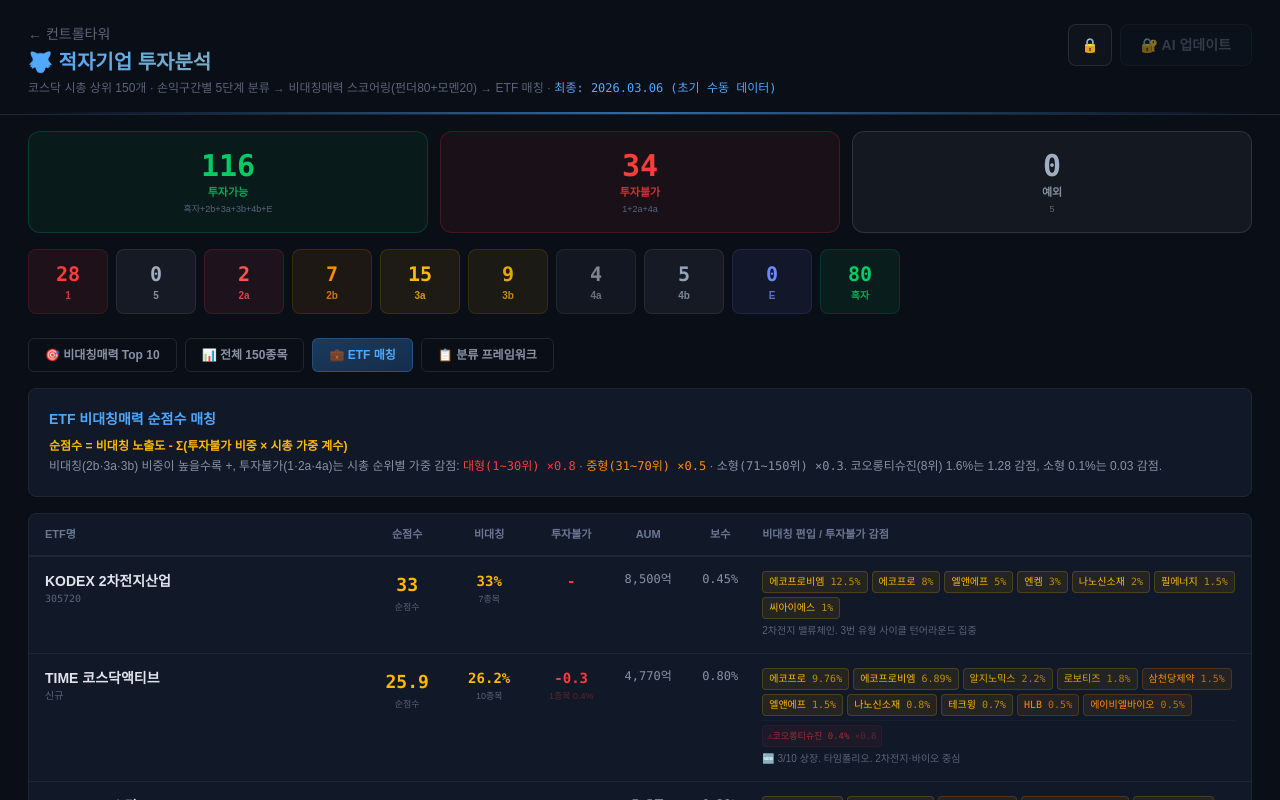
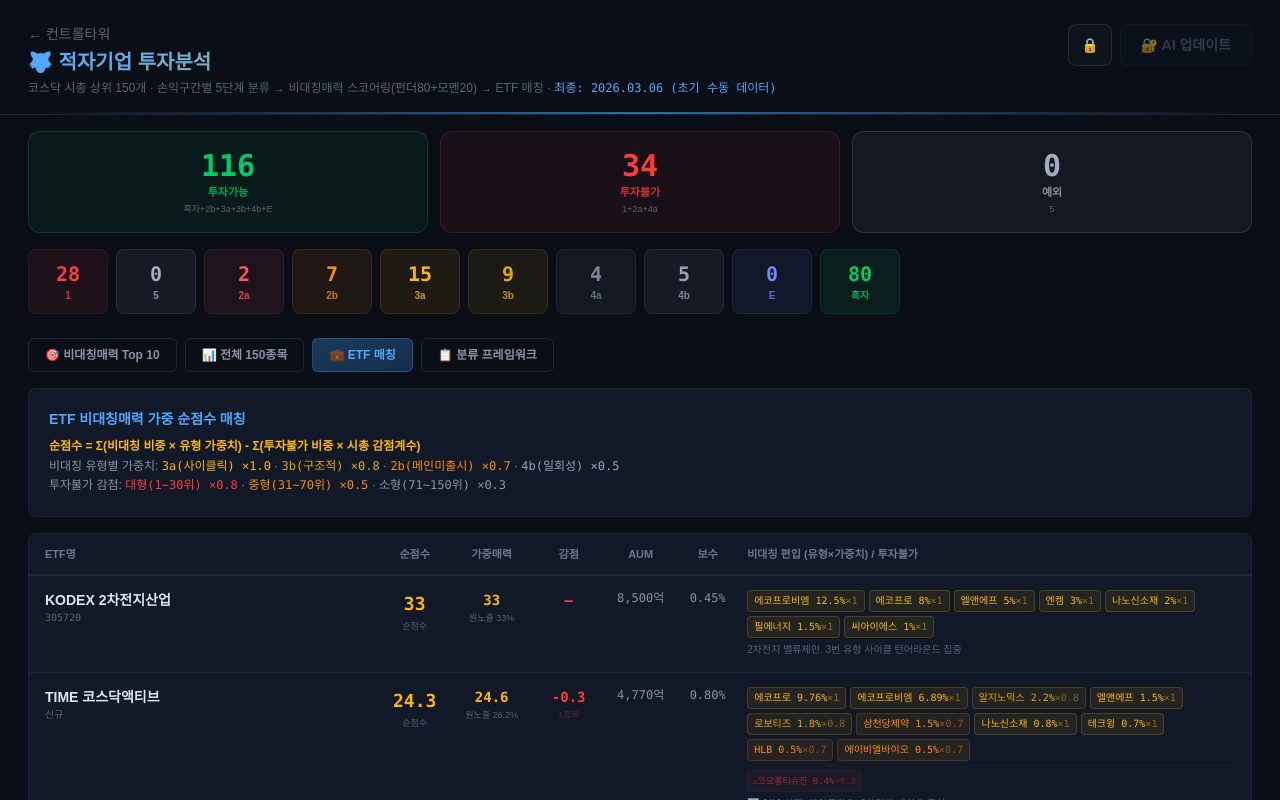
Before and after one commit to mib7514/wolfpack, a Next.js app: page /modules/deficit-analysis in a window 1280 px wide. Both pictures are taken after a click on the button "💼 ETF 매칭". Shown: the top 800 px of the page. Built offline with nearby package versions, Linux system fonts and the light colour scheme.

Commit message:
Update page.js

```diff
--- a/app/modules/deficit-analysis/page.js
+++ b/app/modules/deficit-analysis/page.js
@@ -15,7 +15,7 @@
 };
 
 const INVESTABLE_TYPES = new Set(["2b", "3a", "3b", "4b", "E", "흑자"]);
-const ASYMMETRIC_TYPES = new Set(["2b", "3a", "3b"]);
+const ASYMMETRIC_TYPES = new Set(["2b", "3a", "3b", "4b"]);
 
 const SEED_COMPANIES = [
   { rank: 1,  name: "에코프로",       cap: 230819, per: -1148.65, roe: -12.57, type: "3a",  detail: "양극재 영업손실 3145억. GP는 유지. 사이클릭 적자" },
@@ -210,17 +210,17 @@
 /* ETF 데이터 */
 const ETF_DATA = [
   { name: "KODEX 코스닥150", code: "229200", aum: "7.5조", fee: "0.20%", note: "코스닥 대표 150종목 패시브. 시총 가중",
-    holdings: [{ name: "에코프로", weight: 8.2 },{ name: "에코프로비엠", weight: 7.0 },{ name: "삼천당제약", weight: 3.0 },{ name: "에이비엘바이오", weight: 1.5 },{ name: "HLB", weight: 1.2 },{ name: "리가켐바이오", weight: 1.0 },{ name: "로보티즈", weight: 1.3 },{ name: "테크윙", weight: 0.9 },{ name: "알지노믹스", weight: 0.8 },{ name: "메지온", weight: 0.6 },{ name: "엔켐", weight: 0.7 },{ name: "카카오게임즈", weight: 0.7 },{ name: "나노신소재", weight: 0.5 },{ name: "심텍", weight: 0.5 },{ name: "인텔리안테크", weight: 0.5 },{ name: "고영", weight: 0.4 },{ name: "엘앤에프", weight: 0.6 },{ name: "씨젠", weight: 0.3 },{ name: "필에너지", weight: 0.2 },{ name: "에이치엘비", weight: 0.2 },{ name: "코오롱티슈진", weight: 1.6 },{ name: "보로노이", weight: 1.0 },{ name: "펩트론", weight: 1.0 },{ name: "에임드바이오", weight: 0.7 },{ name: "올릭스", weight: 0.7 },{ name: "디앤디파마텍", weight: 0.6 },{ name: "오름테라퓨틱", weight: 0.4 },{ name: "우리기술", weight: 0.5 },{ name: "원익홀딩스", weight: 0.4 },{ name: "하나마이크론", weight: 0.4 },{ name: "차바이오텍", weight: 0.3 }] },
+    holdings: [{ name: "에코프로", weight: 8.2 },{ name: "에코프로비엠", weight: 7.0 },{ name: "삼천당제약", weight: 3.0 },{ name: "에이비엘바이오", weight: 1.5 },{ name: "HLB", weight: 1.2 },{ name: "리가켐바이오", weight: 1.0 },{ name: "로보티즈", weight: 1.3 },{ name: "테크윙", weight: 0.9 },{ name: "알지노믹스", weight: 0.8 },{ name: "메지온", weight: 0.6 },{ name: "엔켐", weight: 0.7 },{ name: "카카오게임즈", weight: 0.7 },{ name: "나노신소재", weight: 0.5 },{ name: "심텍", weight: 0.5 },{ name: "인텔리안테크", weight: 0.5 },{ name: "고영", weight: 0.4 },{ name: "엘앤에프", weight: 0.6 },{ name: "씨젠", weight: 0.3 },{ name: "필에너지", weight: 0.2 },{ name: "에이치엘비", weight: 0.2 },{ name: "코오롱티슈진", weight: 1.6 },{ name: "보로노이", weight: 1.0 },{ name: "펩트론", weight: 1.0 },{ name: "에임드바이오", weight: 0.7 },{ name: "올릭스", weight: 0.7 },{ name: "디앤디파마텍", weight: 0.6 },{ name: "오름테라퓨틱", weight: 0.4 },{ name: "우리기술", weight: 0.5 },{ name: "원익홀딩스", weight: 0.4 },{ name: "하나마이크론", weight: 0.4 },{ name: "차바이오텍", weight: 0.3 },{ name: "서진시스템", weight: 0.5 },{ name: "성호전자", weight: 0.5 },{ name: "태성", weight: 0.4 },{ name: "CJ ENM", weight: 0.3 },{ name: "메디톡스", weight: 0.1 }] },
   { name: "TIGER 코스닥150", code: "232080", aum: "1.3조", fee: "0.19%", note: "KODEX와 동일 지수. 최저 보수",
-    holdings: [{ name: "에코프로", weight: 8.2 },{ name: "에코프로비엠", weight: 7.0 },{ name: "삼천당제약", weight: 3.0 },{ name: "에이비엘바이오", weight: 1.5 },{ name: "HLB", weight: 1.2 },{ name: "리가켐바이오", weight: 1.0 },{ name: "로보티즈", weight: 1.3 },{ name: "테크윙", weight: 0.9 },{ name: "알지노믹스", weight: 0.8 },{ name: "메지온", weight: 0.6 },{ name: "엔켐", weight: 0.7 },{ name: "카카오게임즈", weight: 0.7 },{ name: "나노신소재", weight: 0.5 },{ name: "심텍", weight: 0.5 },{ name: "인텔리안테크", weight: 0.5 },{ name: "고영", weight: 0.4 },{ name: "엘앤에프", weight: 0.6 },{ name: "씨젠", weight: 0.3 },{ name: "필에너지", weight: 0.2 },{ name: "에이치엘비", weight: 0.2 },{ name: "코오롱티슈진", weight: 1.6 },{ name: "보로노이", weight: 1.0 },{ name: "펩트론", weight: 1.0 },{ name: "에임드바이오", weight: 0.7 },{ name: "올릭스", weight: 0.7 },{ name: "디앤디파마텍", weight: 0.6 },{ name: "오름테라퓨틱", weight: 0.4 },{ name: "우리기술", weight: 0.5 },{ name: "원익홀딩스", weight: 0.4 },{ name: "하나마이크론", weight: 0.4 },{ name: "차바이오텍", weight: 0.3 }] },
+    holdings: [{ name: "에코프로", weight: 8.2 },{ name: "에코프로비엠", weight: 7.0 },{ name: "삼천당제약", weight: 3.0 },{ name: "에이비엘바이오", weight: 1.5 },{ name: "HLB", weight: 1.2 },{ name: "리가켐바이오", weight: 1.0 },{ name: "로보티즈", weight: 1.3 },{ name: "테크윙", weight: 0.9 },{ name: "알지노믹스", weight: 0.8 },{ name: "메지온", weight: 0.6 },{ name: "엔켐", weight: 0.7 },{ name: "카카오게임즈", weight: 0.7 },{ name: "나노신소재", weight: 0.5 },{ name: "심텍", weight: 0.5 },{ name: "인텔리안테크", weight: 0.5 },{ name: "고영", weight: 0.4 },{ name: "엘앤에프", weight: 0.6 },{ name: "씨젠", weight: 0.3 },{ name: "필에너지", weight: 0.2 },{ name: "에이치엘비", weight: 0.2 },{ name: "코오롱티슈진", weight: 1.6 },{ name: "보로노이", weight: 1.0 },{ name: "펩트론", weight: 1.0 },{ name: "에임드바이오", weight: 0.7 },{ name: "올릭스", weight: 0.7 },{ name: "디앤디파마텍", weight: 0.6 },{ name: "오름테라퓨틱", weight: 0.4 },{ name: "우리기술", weight: 0.5 },{ name: "원익홀딩스", weight: 0.4 },{ name: "하나마이크론", weight: 0.4 },{ name: "차바이오텍", weight: 0.3 },{ name: "서진시스템", weight: 0.5 },{ name: "성호전자", weight: 0.5 },{ name: "태성", weight: 0.4 },{ name: "CJ ENM", weight: 0.3 },{ name: "메디톡스", weight: 0.1 }] },
   { name: "TIME 코스닥액티브", code: "신규", aum: "4,770억", fee: "0.80%", note: "🆕 3/10 상장. 타임폴리오. 2차전지·바이오 중심",
     holdings: [{ name: "에코프로", weight: 9.76 },{ name: "에코프로비엠", weight: 6.89 },{ name: "알지노믹스", weight: 2.2 },{ name: "로보티즈", weight: 1.8 },{ name: "삼천당제약", weight: 1.5 },{ name: "엘앤에프", weight: 1.5 },{ name: "나노신소재", weight: 0.8 },{ name: "테크윙", weight: 0.7 },{ name: "HLB", weight: 0.5 },{ name: "에이비엘바이오", weight: 0.5 },{ name: "코오롱티슈진", weight: 0.4 }] },
   { name: "KoAct 코스닥액티브", code: "신규", aum: "5,950억", fee: "0.50%", note: "🆕 3/10 상장. 삼성액티브. 공격적 종목 발굴",
-    holdings: [{ name: "로보티즈", weight: 3.0 },{ name: "테크윙", weight: 2.0 },{ name: "에코프로비엠", weight: 2.5 },{ name: "에코프로", weight: 2.0 },{ name: "인텔리안테크", weight: 3.0 },{ name: "고영", weight: 1.5 },{ name: "심텍", weight: 1.0 },{ name: "엘앤에프", weight: 1.0 },{ name: "삼천당제약", weight: 0.8 },{ name: "위메이드", weight: 0.5 },{ name: "원익홀딩스", weight: 0.3 }] },
+    holdings: [{ name: "로보티즈", weight: 3.0 },{ name: "테크윙", weight: 2.0 },{ name: "에코프로비엠", weight: 2.5 },{ name: "에코프로", weight: 2.0 },{ name: "인텔리안테크", weight: 3.0 },{ name: "고영", weight: 1.5 },{ name: "심텍", weight: 1.0 },{ name: "엘앤에프", weight: 1.0 },{ name: "삼천당제약", weight: 0.8 },{ name: "위메이드", weight: 0.5 },{ name: "원익홀딩스", weight: 0.3 },{ name: "서진시스템", weight: 0.5 },{ name: "성호전자", weight: 0.3 }] },
   { name: "KODEX 2차전지산업", code: "305720", aum: "8,500억", fee: "0.45%", note: "2차전지 밸류체인. 3번 유형 사이클 턴어라운드 집중",
     holdings: [{ name: "에코프로비엠", weight: 12.5 },{ name: "에코프로", weight: 8.0 },{ name: "엘앤에프", weight: 5.0 },{ name: "나노신소재", weight: 2.0 },{ name: "엔켐", weight: 3.0 },{ name: "필에너지", weight: 1.5 },{ name: "씨아이에스", weight: 1.0 }] },
   { name: "KODEX 코스닥150IT", code: "261060", aum: "1,100억", fee: "0.25%", note: "코스닥 IT 섹터. 3번 반도체장비 밀집",
-    holdings: [{ name: "테크윙", weight: 3.8 },{ name: "심텍", weight: 1.8 },{ name: "고영", weight: 1.5 },{ name: "인텔리안테크", weight: 1.2 },{ name: "티에스이", weight: 1.0 }] },
+    holdings: [{ name: "테크윙", weight: 3.8 },{ name: "심텍", weight: 1.8 },{ name: "고영", weight: 1.5 },{ name: "인텔리안테크", weight: 1.2 },{ name: "티에스이", weight: 1.0 },{ name: "서진시스템", weight: 2.5 },{ name: "태성", weight: 1.8 },{ name: "성호전자", weight: 1.5 }] },
   { name: "TIGER 코리아휴머노이드로봇", code: "490600", aum: "2,800억", fee: "0.45%", note: "휴머노이드 로봇. 3번 로보티즈 10.9%",
     holdings: [{ name: "로보티즈", weight: 10.9 }] },
   { name: "TIGER 코스닥150바이오테크", code: "261070", aum: "3,200억", fee: "0.40%", note: "코스닥 바이오. 2b+3 바이오 집중",
@@ -232,11 +232,15 @@
 ];
 
 const NO_INVEST_TYPES = new Set(["1", "2a", "4a"]);
-// 시총 가중 감점: 시총 순위별 감점 계수 (대형일수록 드래그가 크므로 감점 가중)
+
+// 비대칭매력 유형별 가중치 — 유형마다 1% 노출의 가치가 다름
+const ASYM_WEIGHT = { "3a": 1.0, "3b": 0.8, "2b": 0.7, "4b": 0.5 };
+
+// 시총 가중 감점: 시총 순위별 감점 계수
 function capPenaltyCoeff(rank) {
-  if (rank <= 30) return 0.8;  // 대형 투자불가 — 높은 감점
-  if (rank <= 70) return 0.5;  // 중형
-  return 0.3;                   // 소형 — 낮은 감점
+  if (rank <= 30) return 0.8;
+  if (rank <= 70) return 0.5;
+  return 0.3;
 }
 
 function calcETFScores(allCompanies) {
@@ -249,21 +253,22 @@
       const comp = companyMap.get(h.name);
       if (!comp) return;
       const entry = { ...h, type: comp.type, detail: comp.detail, rank: comp.rank };
-      if (ASYMMETRIC_TYPES.has(comp.type)) asymHoldings.push(entry);
+      if (ASYM_WEIGHT[comp.type] !== undefined) asymHoldings.push(entry);
       else if (NO_INVEST_TYPES.has(comp.type)) noInvestHoldings.push(entry);
     });
 
     const asymExposure = Math.round(asymHoldings.reduce((s, h) => s + h.weight, 0) * 10) / 10;
+    // 가중 비대칭 점수: 각 종목의 (비중 × 유형 가중치) 합산
+    const weightedAsym = Math.round(asymHoldings.reduce((s, h) => s + h.weight * (ASYM_WEIGHT[h.type] || 0), 0) * 10) / 10;
     const noInvestExposure = Math.round(noInvestHoldings.reduce((s, h) => s + h.weight, 0) * 10) / 10;
-    // 시총 가중 감점: 각 투자불가 종목의 (비중 × 시총구간 계수) 합산
     const penalty = Math.round(noInvestHoldings.reduce((s, h) => s + h.weight * capPenaltyCoeff(h.rank), 0) * 10) / 10;
-    const netScore = Math.round((asymExposure - penalty) * 10) / 10;
+    const netScore = Math.round((weightedAsym - penalty) * 10) / 10;
 
-    const byType = { "2b": 0, "3a": 0, "3b": 0 };
+    const byType = { "3a": 0, "3b": 0, "2b": 0, "4b": 0 };
     asymHoldings.forEach(h => { if (byType[h.type] !== undefined) byType[h.type] += h.weight; });
     Object.keys(byType).forEach(k => { byType[k] = Math.round(byType[k] * 10) / 10; });
 
-    return { ...etf, matchedHoldings: asymHoldings, noInvestHoldings, totalExposure: asymExposure, noInvestExposure, penalty, netScore, bdeCount: asymHoldings.length, noInvestCount: noInvestHoldings.length, byType };
+    return { ...etf, matchedHoldings: asymHoldings, noInvestHoldings, asymExposure, weightedAsym, noInvestExposure, penalty, netScore, bdeCount: asymHoldings.length, noInvestCount: noInvestHoldings.length, byType };
   }).sort((a, b) => b.netScore - a.netScore);
 }
 
@@ -471,22 +476,23 @@
         {/* ETF 매칭 */}
         {activeTab === "etf" && (<div>
           <div className="bg-[#111827] border border-[#1E2636] rounded-lg p-5 mb-4">
-            <div className="text-sm font-bold text-[#4EA8FF] mb-2">ETF 비대칭매력 순점수 매칭</div>
+            <div className="text-sm font-bold text-[#4EA8FF] mb-2">ETF 비대칭매력 가중 순점수 매칭</div>
             <div className="text-xs text-[#8892A4] leading-relaxed">
-              <span className="text-[#FFB800] font-bold">순점수 = 비대칭 노출도 - Σ(투자불가 비중 × 시총 가중 계수)</span><br/>
-              비대칭(2b·3a·3b) 비중이 높을수록 +, 투자불가(1·2a·4a)는 시총 순위별 가중 감점: <span className="font-mono text-[#FF3B3B]">대형(1~30위) ×0.8</span> · <span className="font-mono text-[#FF8C00]">중형(31~70위) ×0.5</span> · <span className="font-mono text-[#8892A4]">소형(71~150위) ×0.3</span>. 코오롱티슈진(8위) 1.6%는 1.28 감점, 소형 0.1%는 0.03 감점.
+              <span className="text-[#FFB800] font-bold">순점수 = Σ(비대칭 비중 × 유형 가중치) - Σ(투자불가 비중 × 시총 감점계수)</span><br/>
+              비대칭 유형별 가중치: <span className="font-mono text-[#FFB800]">3a(사이클릭) ×1.0</span> · <span className="font-mono text-[#E6A800]">3b(구조적) ×0.8</span> · <span className="font-mono text-[#FF8C00]">2b(메인미출시) ×0.7</span> · <span className="font-mono text-[#94A3B8]">4b(일회성) ×0.5</span><br/>
+              투자불가 감점: <span className="font-mono text-[#FF3B3B]">대형(1~30위) ×0.8</span> · <span className="font-mono text-[#FF8C00]">중형(31~70위) ×0.5</span> · <span className="font-mono text-[#8892A4]">소형(71~150위) ×0.3</span>
             </div>
           </div>
           <div className="bg-[#111827] border border-[#1E2636] rounded-lg overflow-hidden">
-            <div className="grid gap-3 px-4 py-3 text-[11px] font-bold text-[#6B7894] border-b-2 border-[#1E2636]" style={{gridTemplateColumns:"2fr 70px 70px 70px 60px 60px 3fr"}}><span>ETF명</span><span className="text-center">순점수</span><span className="text-center">비대칭</span><span className="text-center">투자불가</span><span className="text-center">AUM</span><span className="text-center">보수</span><span>비대칭 편입 / 투자불가 감점</span></div>
-            {etfScored.map(etf=>(<div key={etf.code||etf.name} className="grid gap-3 px-4 py-3.5 border-b border-[#1E2636] items-start text-xs hover:bg-[#1A2030] transition" style={{gridTemplateColumns:"2fr 70px 70px 70px 60px 60px 3fr"}}>
+            <div className="grid gap-3 px-4 py-3 text-[11px] font-bold text-[#6B7894] border-b-2 border-[#1E2636]" style={{gridTemplateColumns:"2fr 65px 65px 65px 55px 55px 3fr"}}><span>ETF명</span><span className="text-center">순점수</span><span className="text-center">가중매력</span><span className="text-center">감점</span><span className="text-center">AUM</span><span className="text-center">보수</span><span>비대칭 편입 (유형×가중치) / 투자불가</span></div>
+            {etfScored.map(etf=>(<div key={etf.code||etf.name} className="grid gap-3 px-4 py-3.5 border-b border-[#1E2636] items-start text-xs hover:bg-[#1A2030] transition" style={{gridTemplateColumns:"2fr 65px 65px 65px 55px 55px 3fr"}}>
               <div><div className="font-bold text-sm">{etf.name}</div><div className="text-[10px] text-[#5A6478] font-mono">{etf.code}</div></div>
               <div className="text-center"><span className={`font-mono text-lg font-black ${etf.netScore>=15?"text-[#FFB800]":etf.netScore>=5?"text-[#4EA8FF]":"text-[#5A6478]"}`}>{etf.netScore}</span><div className="text-[9px] text-[#5A6478]">순점수</div></div>
-              <div className="text-center"><span className="font-mono text-sm font-bold text-[#FFB800]">{etf.totalExposure}%</span><div className="text-[9px] text-[#5A6478]">{etf.bdeCount}종목</div></div>
-              <div className="text-center"><span className="font-mono text-sm font-bold text-[#FF3B3B]">{etf.noInvestExposure>0?"-"+etf.penalty:"-"}</span>{etf.noInvestCount>0&&<div className="text-[9px] text-[#FF3B3B50]">{etf.noInvestCount}종목 {etf.noInvestExposure}%</div>}</div>
+              <div className="text-center"><span className="font-mono text-sm font-bold text-[#FFB800]">{etf.weightedAsym}</span><div className="text-[9px] text-[#5A6478]">원노출 {etf.asymExposure}%</div></div>
+              <div className="text-center"><span className="font-mono text-sm font-bold text-[#FF3B3B]">{etf.penalty>0?"-"+etf.penalty:"—"}</span>{etf.noInvestCount>0&&<div className="text-[9px] text-[#FF3B3B50]">{etf.noInvestCount}종목</div>}</div>
               <div className="text-center font-mono text-[#8892A4]">{etf.aum}</div>
               <div className="text-center font-mono text-[#8892A4]">{etf.fee}</div>
-              <div><div className="flex flex-wrap gap-1 mb-1">{etf.matchedHoldings.sort((a,b)=>b.weight-a.weight).map(h=>{const dt=DEFICIT_TYPES[h.type]||DEFICIT_TYPES["흑자"];return(<span key={h.name} className="text-[10px] px-1.5 py-0.5 rounded font-mono" style={{background:dt.bg,color:dt.color,border:`1px solid ${dt.color}30`}}>{h.name} <span className="opacity-70">{h.weight}%</span></span>);})}</div>{etf.noInvestHoldings.length>0&&<div className="flex flex-wrap gap-1 mt-1 pt-1 border-t border-[#1E263680]">{etf.noInvestHoldings.sort((a,b)=>b.weight-a.weight).slice(0,5).map(h=>{const dt=DEFICIT_TYPES[h.type]||DEFICIT_TYPES["1"];const coeff=capPenaltyCoeff(h.rank);return(<span key={h.name} className="text-[9px] px-1 py-0.5 rounded font-mono opacity-60" style={{background:dt.bg,color:dt.color,border:`1px solid ${dt.color}20`}}>⚠{h.name} {h.weight}% <span className="opacity-50">×{coeff}</span></span>);})}{etf.noInvestHoldings.length>5&&<span className="text-[9px] text-[#5A6478]">+{etf.noInvestHoldings.length-5}개</span>}</div>}<div className="text-[10px] text-[#5A6478] mt-1">{etf.note}</div></div>
+              <div><div className="flex flex-wrap gap-1 mb-1">{etf.matchedHoldings.sort((a,b)=>(ASYM_WEIGHT[b.type]||0)*b.weight-(ASYM_WEIGHT[a.type]||0)*a.weight).map(h=>{const dt=DEFICIT_TYPES[h.type]||DEFICIT_TYPES["흑자"];const w=ASYM_WEIGHT[h.type]||0;return(<span key={h.name} className="text-[10px] px-1.5 py-0.5 rounded font-mono" style={{background:dt.bg,color:dt.color,border:`1px solid ${dt.color}30`}}>{h.name} {h.weight}%<span className="opacity-50">×{w}</span></span>);})}</div>{etf.noInvestHoldings.length>0&&<div className="flex flex-wrap gap-1 mt-1 pt-1 border-t border-[#1E263680]">{etf.noInvestHoldings.sort((a,b)=>b.weight-a.weight).slice(0,5).map(h=>{const dt=DEFICIT_TYPES[h.type]||DEFICIT_TYPES["1"];const coeff=capPenaltyCoeff(h.rank);return(<span key={h.name} className="text-[9px] px-1 py-0.5 rounded font-mono opacity-60" style={{background:dt.bg,color:dt.color,border:`1px solid ${dt.color}20`}}>⚠{h.name} {h.weight}%<span className="opacity-50">×{coeff}</span></span>);})}{etf.noInvestHoldings.length>5&&<span className="text-[9px] text-[#5A6478]">+{etf.noInvestHoldings.length-5}개</span>}</div>}<div className="text-[10px] text-[#5A6478] mt-1">{etf.note}</div></div>
             </div>))}
           </div>
           <div className="bg-[#111827] border border-[#1E2636] rounded-lg p-5 mt-4">
@@ -538,10 +544,10 @@
           <div className="bg-[#111827] border border-[#FFB80030] rounded-xl p-5 mb-5" style={{borderLeftWidth:3,borderLeftColor:"#FFB800"}}>
             <div className="text-sm font-bold text-[#FFB800] mb-2">⚡ 비대칭매력이 높은 경우</div>
             <div className="text-xs text-[#8892A4] leading-relaxed space-y-3">
-              <div><div className="text-[#FFB800] font-bold mb-1">3a (사이클릭 OP적자) — 최고 비대칭매력</div><p>업황 사이클 하강이 주원인. GP마진 건재 + 사이클 회복 시 '자동 흑전'. 별도 구조조정 불필요. 에코프로·테크윙 등 2차전지/반도체 하강기 기업. GP마진 30%+ · 적자폭 분기별 축소 · 사이클 촉매 명확 시 최고.</p></div>
-              <div><div className="text-[#E6A800] font-bold mb-1">3b (구조적 투자초과) — 레버리지 기대</div><p>의도적 R&D·마케팅 투자가 GP 초과. 매출 성장률 &gt; 판관비 증가율이면 영업레버리지 전환점. 3a보다 불확실성이 높지만, 플랫폼 기업의 경우 전환 시 폭발력도 큼.</p></div>
-              <div><div className="text-[#FF8C00] font-bold mb-1">2b (메인 미출시) — 고위험 고보상 바이너리</div><p>핵심 파이프라인 성공 시 P&L 구조 자체가 바뀜. 복수 파이프라인(옵셔널리티) · 기존매출로 런웨이 확보 · Phase3/NDA 단계일 때 최고.</p></div>
-              <div><div className="text-[#94A3B8] font-bold mb-1">4b (일회성 계속사업적자) — 숨은 흑자</div><p>본업 흑자인데 환차손·소송 등 비반복 비용으로 일시 적자. 비용 소멸 시 즉시 흑전. 시장이 '적자'로 할인하는 동안 매수 기회. 단, 3년 연속 '일회성'이면 4a로 격하.</p></div>
+              <div><div className="text-[#FFB800] font-bold mb-1">3a (사이클릭 OP적자) — 최고 비대칭매력 <span className="font-mono text-xs opacity-60">가중치 ×1.0</span></div><p>업황 사이클 하강이 주원인. GP마진 건재 + 사이클 회복 시 '자동 흑전'. 별도 구조조정 불필요. 에코프로·테크윙 등 2차전지/반도체 하강기 기업. GP마진 30%+ · 적자폭 분기별 축소 · 사이클 촉매 명확 시 최고.</p></div>
+              <div><div className="text-[#E6A800] font-bold mb-1">3b (구조적 투자초과) — 레버리지 기대 <span className="font-mono text-xs opacity-60">가중치 ×0.8</span></div><p>의도적 R&D·마케팅 투자가 GP 초과. 매출 성장률 &gt; 판관비 증가율이면 영업레버리지 전환점. 3a보다 불확실성이 높지만, 플랫폼 기업의 경우 전환 시 폭발력도 큼.</p></div>
+              <div><div className="text-[#FF8C00] font-bold mb-1">2b (메인 미출시) — 고위험 고보상 바이너리 <span className="font-mono text-xs opacity-60">가중치 ×0.7</span></div><p>핵심 파이프라인 성공 시 P&L 구조 자체가 바뀜. 복수 파이프라인(옵셔널리티) · 기존매출로 런웨이 확보 · Phase3/NDA 단계일 때 최고.</p></div>
+              <div><div className="text-[#94A3B8] font-bold mb-1">4b (일회성 계속사업적자) — 숨은 흑자 <span className="font-mono text-xs opacity-60">가중치 ×0.5</span></div><p>본업 흑자인데 환차손·소송 등 비반복 비용으로 일시 적자. 비용 소멸 시 즉시 흑전. 시장이 '적자'로 할인하는 동안 매수 기회. 단, 3년 연속 '일회성'이면 4a로 격하.</p></div>
             </div>
           </div>
 
```
